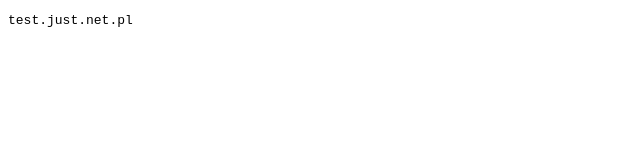
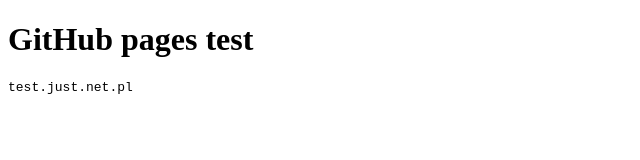
Before and after one commit to jcubic/test.just.net.pl, a plain HTML site: page index.html in a window 1280 px wide. Shown: the whole page, without its empty margins (0-640 px from the left). Drawn offline with Linux system fonts and the light colour scheme.

Commit message:
Update index.html

```diff
--- a/index.html
+++ b/index.html
@@ -4,6 +4,7 @@
     <title>test.just.net.pl</title>
   </head>
   <body>
+    <h1>GitHub pages test</h1>
     <pre>test.just.net.pl</pre>
   </body>
 </html>
```
